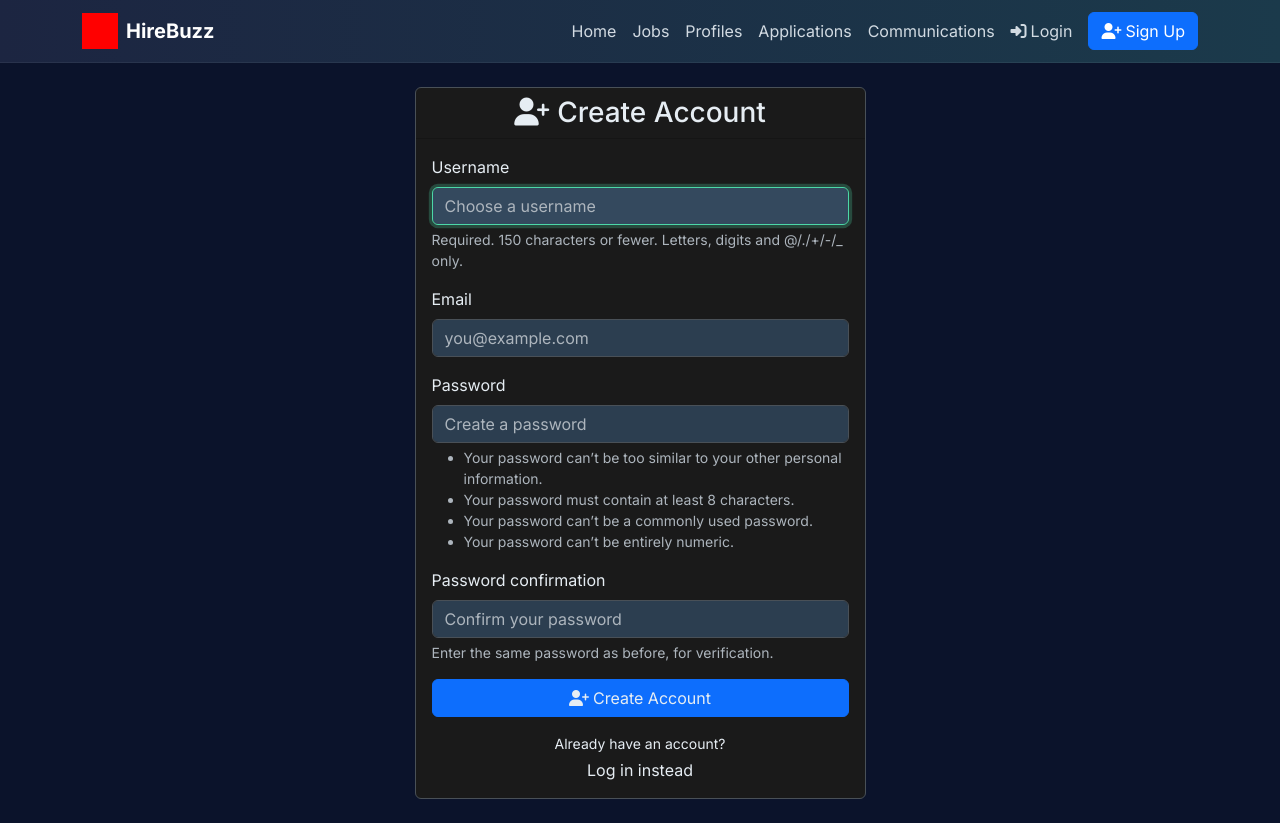
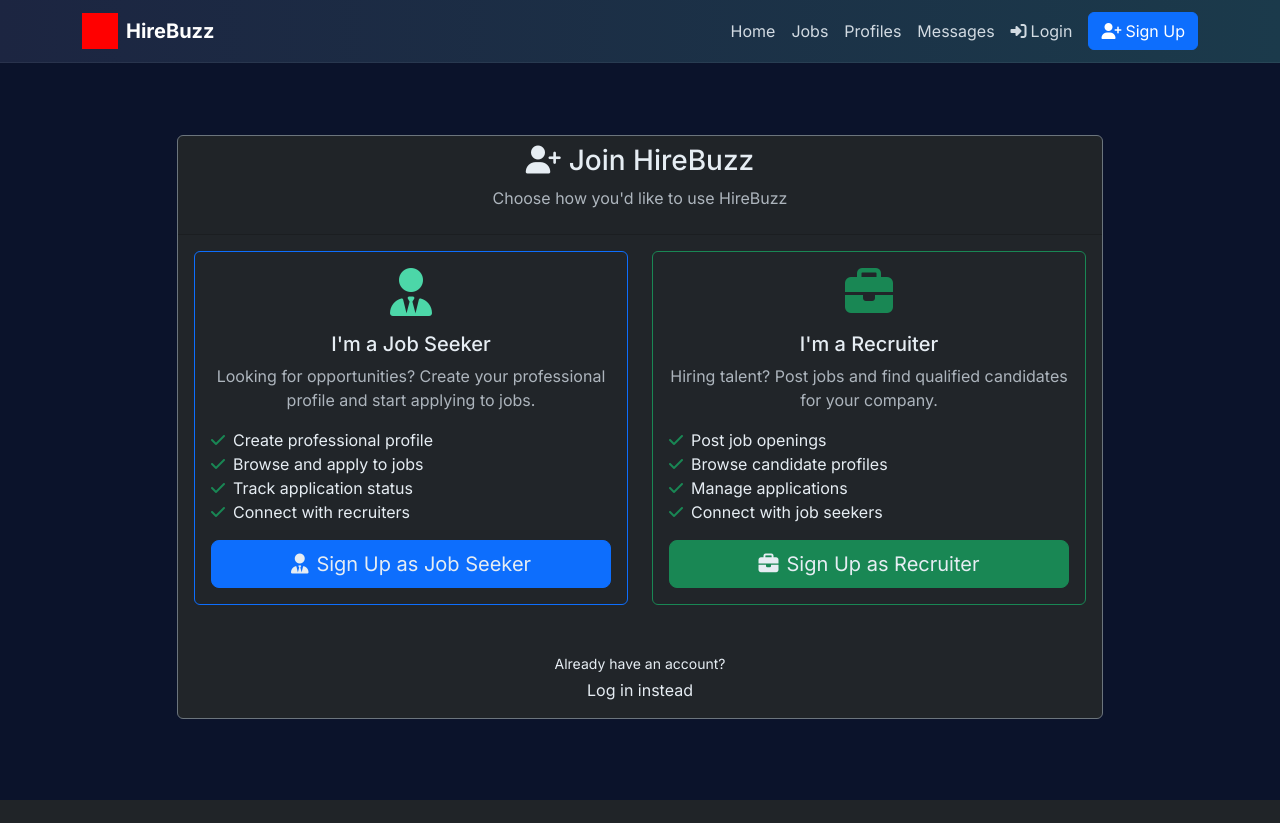
Before and after one commit to ritwij-ghosh/cs2340-team-project, a Django app: page /accounts/register/ in a window 1280 px wide. After the commit the page ends 800 px from the top, so only its background shows below. Run offline with Django 5.2, Linux system fonts and the light colour scheme.

Commit message:
Implement separate user types and privacy controls
- Add UserProfile model with user_type (job_seeker/recruiter) and company fields
- Create separate registration forms and views for job seekers vs recruiters
- Add registration choice page with clear user type selection
- Implement privacy controls: only recruiters can view job seeker profiles
- Update navigation to show role-based menu items
- Add user type badges in navigation
- Prevent cross-user profile viewing (job seekers can't see other users)
- Update profile views with authentication and permission checks
- Create new registration templates for each user type

```diff
--- a/accounts/forms.py
+++ b/accounts/forms.py
@@ -3,17 +3,27 @@ from django.contrib.auth.forms import UserCreationForm
 from django.contrib.auth.models import User
 
 
-class RegistrationForm(UserCreationForm):
-    """Simple user registration form that collects username and email."""
+class JobSeekerRegistrationForm(UserCreationForm):
+    """Registration form specifically for job seekers."""
 
     email = forms.EmailField(
         required=True,
         widget=forms.EmailInput(attrs={'class': 'form-control', 'placeholder': 'you@example.com'})
     )
+    first_name = forms.CharField(
+        max_length=30,
+        required=True,
+        widget=forms.TextInput(attrs={'class': 'form-control', 'placeholder': 'Your first name'})
+    )
+    last_name = forms.CharField(
+        max_length=30,
+        required=True,
+        widget=forms.TextInput(attrs={'class': 'form-control', 'placeholder': 'Your last name'})
+    )
 
     class Meta:
         model = User
-        fields = ('username', 'email', 'password1', 'password2')
+        fields = ('username', 'email', 'first_name', 'last_name', 'password1', 'password2')
 
     def __init__(self, *args, **kwargs):
         super().__init__(*args, **kwargs)
@@ -34,6 +44,61 @@ class RegistrationForm(UserCreationForm):
     def save(self, commit=True):
         user = super().save(commit=False)
         user.email = self.cleaned_data['email']
+        user.first_name = self.cleaned_data['first_name']
+        user.last_name = self.cleaned_data['last_name']
         if commit:
             user.save()
         return user
+
+
+class RecruiterRegistrationForm(UserCreationForm):
+    """Registration form specifically for recruiters."""
+
+    email = forms.EmailField(
+        required=True,
+        widget=forms.EmailInput(attrs={'class': 'form-control', 'placeholder': 'you@company.com'})
+    )
+    first_name = forms.CharField(
+        max_length=30,
+        required=True,
+        widget=forms.TextInput(attrs={'class': 'form-control', 'placeholder': 'Your first name'})
+    )
+    last_name = forms.CharField(
+        max_length=30,
+        required=True,
+        widget=forms.TextInput(attrs={'class': 'form-control', 'placeholder': 'Your last name'})
+    )
+    company = forms.CharField(
+        max_length=200,
+        required=True,
+        widget=forms.TextInput(attrs={'class': 'form-control', 'placeholder': 'Your company name'})
+    )
+
+    class Meta:
+        model = User
+        fields = ('username', 'email', 'first_name', 'last_name', 'password1', 'password2')
+
+    def __init__(self, *args, **kwargs):
+        super().__init__(*args, **kwargs)
+        # Add bootstrap classes and placeholders for nicer styling.
+        self.fields['username'].widget.attrs.update({
+            'class': 'form-control',
+            'placeholder': 'Choose a username'
+        })
+        self.fields['password1'].widget.attrs.update({
+            'class': 'form-control',
+            'placeholder': 'Create a password'
+        })
+        self.fields['password2'].widget.attrs.update({
+            'class': 'form-control',
+            'placeholder': 'Confirm your password'
+        })
+
+    def save(self, commit=True):
+        user = super().save(commit=False)
+        user.email = self.cleaned_data['email']
+        user.first_name = self.cleaned_data['first_name']
+        user.last_name = self.cleaned_data['last_name']
+        if commit:
+            user.save()
+        return user
--- a/accounts/templates/accounts/register.html
+++ b/accounts/templates/accounts/register.html
@@ -1,45 +1,63 @@
 {% extends 'base.html' %}
 {% block content %}
-<div class="container">
+<div class="container mt-5">
   <div class="row justify-content-center">
-    <div class="col-md-6 col-lg-5">
-      <div class="card bg-dark border-secondary profile-card">
+    <div class="col-md-10">
+      <div class="card bg-dark border-secondary">
         <div class="card-header text-light text-center">
           <h3 class="mb-0 text-light">
-            <i class="fas fa-user-plus me-2"></i>Create Account
+            <i class="fas fa-user-plus me-2"></i>Join HireBuzz
           </h3>
+          <p class="text-muted mt-2">Choose how you'd like to use HireBuzz</p>
         </div>
-        <div class="card-body text-light dark-form">
-          <form method="post">
-            {% csrf_token %}
+        <div class="card-body text-light">
+          <div class="row">
+            <!-- Job Seeker Option -->
+            <div class="col-md-6 mb-4">
+              <div class="card h-100 bg-dark border-primary">
+                <div class="card-body text-center">
+                  <div class="mb-3">
+                    <i class="fas fa-user-tie fa-3x text-primary"></i>
+                  </div>
+                  <h5 class="card-title text-light">I'm a Job Seeker</h5>
+                  <p class="card-text text-muted">Looking for opportunities? Create your professional profile and start applying to jobs.</p>
+                  <ul class="list-unstyled text-start text-light">
+                    <li><i class="fas fa-check text-success me-2"></i>Create professional profile</li>
+                    <li><i class="fas fa-check text-success me-2"></i>Browse and apply to jobs</li>
+                    <li><i class="fas fa-check text-success me-2"></i>Track application status</li>
+                    <li><i class="fas fa-check text-success me-2"></i>Connect with recruiters</li>
+                  </ul>
+                  <a href="{% url 'accounts:register_job_seeker' %}" class="btn btn-primary btn-lg w-100">
+                    <i class="fas fa-user-tie me-2"></i>Sign Up as Job Seeker
+                  </a>
+                </div>
+              </div>
+            </div>
 
-            {% if form.non_field_errors %}
-              <div class="alert alert-danger">
-                {{ form.non_field_errors|join:' ' }}
+            <!-- Recruiter Option -->
+            <div class="col-md-6 mb-4">
+              <div class="card h-100 bg-dark border-success">
+                <div class="card-body text-center">
+                  <div class="mb-3">
+                    <i class="fas fa-briefcase fa-3x text-success"></i>
+                  </div>
+                  <h5 class="card-title text-light">I'm a Recruiter</h5>
+                  <p class="card-text text-muted">Hiring talent? Post jobs and find qualified candidates for your company.</p>
+                  <ul class="list-unstyled text-start text-light">
+                    <li><i class="fas fa-check text-success me-2"></i>Post job openings</li>
+                    <li><i class="fas fa-check text-success me-2"></i>Browse candidate profiles</li>
+                    <li><i class="fas fa-check text-success me-2"></i>Manage applications</li>
+                    <li><i class="fas fa-check text-success me-2"></i>Connect with job seekers</li>
+                  </ul>
+                  <a href="{% url 'accounts:register_recruiter' %}" class="btn btn-success btn-lg w-100">
+                    <i class="fas fa-briefcase me-2"></i>Sign Up as Recruiter
+                  </a>
+                </div>
               </div>
-            {% endif %}
+            </div>
+          </div>
 
-            {% for field in form %}
-              <div class="mb-3">
-                <label for="{{ field.id_for_label }}" class="form-label">{{ field.label }}</label>
-                {{ field }}
-                {% if field.help_text %}
-                  <div class="form-text text-muted">{{ field.help_text }}</div>
-                {% endif %}
-                {% if field.errors %}
-                  <div class="text-danger small">{{ field.errors.0 }}</div>
-                {% endif %}
-              </div>
-            {% endfor %}
-
-            <div class="d-grid">
-              <button type="submit" class="btn btn-primary">
-                <i class="fas fa-user-plus me-1"></i>Create Account
-              </button>
-            </div>
-          </form>
-
-          <div class="text-center mt-3">
+          <div class="text-center mt-4">
             <p class="text-light small mb-1">Already have an account?</p>
             <a class="text-decoration-none" href="{% url 'accounts:login' %}">Log in instead</a>
           </div>
--- a/accounts/urls.py
+++ b/accounts/urls.py
@@ -7,5 +7,7 @@ urlpatterns = [
     path('', views.index, name='index'),
     path('login/', views.login_view, name='login'),
     path('register/', views.register_view, name='register'),
+    path('register/job-seeker/', views.register_job_seeker, name='register_job_seeker'),
+    path('register/recruiter/', views.register_recruiter, name='register_recruiter'),
     path('logout/', views.logout_view, name='logout'),
 ]
--- a/accounts/views.py
+++ b/accounts/views.py
@@ -2,7 +2,8 @@ from django.shortcuts import render, redirect
 from django.contrib.auth import authenticate, login
 from django.contrib import messages
 
-from .forms import RegistrationForm
+from .forms import JobSeekerRegistrationForm, RecruiterRegistrationForm
+from .models import UserProfile
 
 def index(request):
     context = {
@@ -33,21 +34,67 @@ def register_view(request):
         messages.info(request, 'You already have an account.')
         return redirect('profiles:my_profile')
 
+    context = {
+        'template_data': {'title': 'Create Account - HireBuzz'}
+    }
+    return render(request, 'accounts/register.html', context)
+
+
+def register_job_seeker(request):
+    """Register a new job seeker."""
+    if request.user.is_authenticated:
+        messages.info(request, 'You already have an account.')
+        return redirect('profiles:my_profile')
+
     if request.method == 'POST':
-        form = RegistrationForm(request.POST)
+        form = JobSeekerRegistrationForm(request.POST)
         if form.is_valid():
             user = form.save()
+            # Create user profile
+            UserProfile.objects.create(
+                user=user,
+                user_type='job_seeker'
+            )
             login(request, user)
-            messages.success(request, 'Welcome to HireBuzz! Let’s build your profile next.')
+            messages.success(request, 'Welcome to HireBuzz! Let\'s build your professional profile next.')
             return redirect('profiles:create')
     else:
-        form = RegistrationForm()
+        form = JobSeekerRegistrationForm()
 
     context = {
         'form': form,
-        'template_data': {'title': 'Create Account - HireBuzz'}
+        'template_data': {'title': 'Sign Up as Job Seeker - HireBuzz'}
     }
-    return render(request, 'accounts/register.html', context)
+    return render(request, 'accounts/register_job_seeker.html', context)
+
+
+def register_recruiter(request):
+    """Register a new recruiter."""
+    if request.user.is_authenticated:
+        messages.info(request, 'You already have an account.')
+        return redirect('profiles:my_profile')
+
+    if request.method == 'POST':
+        form = RecruiterRegistrationForm(request.POST)
+        if form.is_valid():
+            user = form.save()
+            # Create user profile with company info
+            UserProfile.objects.create(
+                user=user,
+                user_type='recruiter',
+                company=form.cleaned_data['company']
+            )
+            login(request, user)
+            messages.success(request, 'Welcome to HireBuzz! You can now start posting jobs.')
+            return redirect('jobs:post_job')
+    else:
+        form = RecruiterRegistrationForm()
+
+    context = {
+        'form': form,
+        'template_data': {'title': 'Sign Up as Recruiter - HireBuzz'}
+    }
+    return render(request, 'accounts/register_recruiter.html', context)
 
 def logout_view(request):
     from django.contrib.auth import logout
--- a/hirebuzz/templates/base.html
+++ b/hirebuzz/templates/base.html
@@ -35,18 +35,38 @@
           <div class="navbar-nav ms-auto">
             <a class="nav-link" href="{% url 'home:index' %}">Home</a>
             <a class="nav-link" href="{% url 'jobs:index' %}">Jobs</a>
-            <a class="nav-link" href="{% url 'profiles:index' %}">Profiles</a>
-            <a class="nav-link" href="{% url 'applications:index' %}">Applications</a>
-            <a class="nav-link" href="{% url 'communications:index' %}">Communications</a>
+            {% if user.is_authenticated %}
+              {% if user.user_profile.is_recruiter %}
+                <a class="nav-link" href="{% url 'profiles:index' %}">Candidates</a>
+                <a class="nav-link" href="{% url 'jobs:my_jobs' %}">My Jobs</a>
+                <a class="nav-link" href="{% url 'jobs:post_job' %}">Post Job</a>
+              {% elif user.user_profile.is_job_seeker %}
+                <a class="nav-link" href="{% url 'applications:index' %}">My Applications</a>
+                <a class="nav-link" href="{% url 'profiles:my_profile' %}">My Profile</a>
+              {% endif %}
+            {% else %}
+              <a class="nav-link" href="{% url 'profiles:index' %}">Profiles</a>
+            {% endif %}
+            <a class="nav-link" href="{% url 'communications:index' %}">Messages</a>
             {% if user.is_authenticated %}
               <div class="nav-item dropdown">
                 <a class="nav-link dropdown-toggle" href="#" id="accountDropdown" role="button" data-bs-toggle="dropdown" aria-expanded="false">
                   <i class="fas fa-user me-1"></i>{{ user.username }}
+                  {% if user.user_profile.is_recruiter %}
+                    <span class="badge bg-success ms-1">Recruiter</span>
+                  {% elif user.user_profile.is_job_seeker %}
+                    <span class="badge bg-primary ms-1">Job Seeker</span>
+                  {% endif %}
                 </a>
                 <ul class="dropdown-menu dropdown-menu-dark">
                   <li><a class="dropdown-item" href="{% url 'accounts:index' %}">
                     <i class="fas fa-cog me-2"></i>Account Settings
                   </a></li>
+                  {% if user.user_profile.is_job_seeker %}
+                    <li><a class="dropdown-item" href="{% url 'profiles:edit' %}">
+                      <i class="fas fa-edit me-2"></i>Edit Profile
+                    </a></li>
+                  {% endif %}
                   <li><hr class="dropdown-divider"></li>
                   <li><a class="dropdown-item" href="{% url 'accounts:logout' %}">
                     <i class="fas fa-sign-out-alt me-2"></i>Logout
```
Also changed, not shown: accounts/models.py (added, +39 -0 lines), accounts/templates/accounts/register_job_seeker.html (added, +58 -0 lines), accounts/templates/accounts/register_recruiter.html (added, +58 -0 lines), profiles/views.py (+54 -6 lines), accounts/migrations/0001_initial.py (added), accounts/migrations/__init__.py (added), db.sqlite3.
